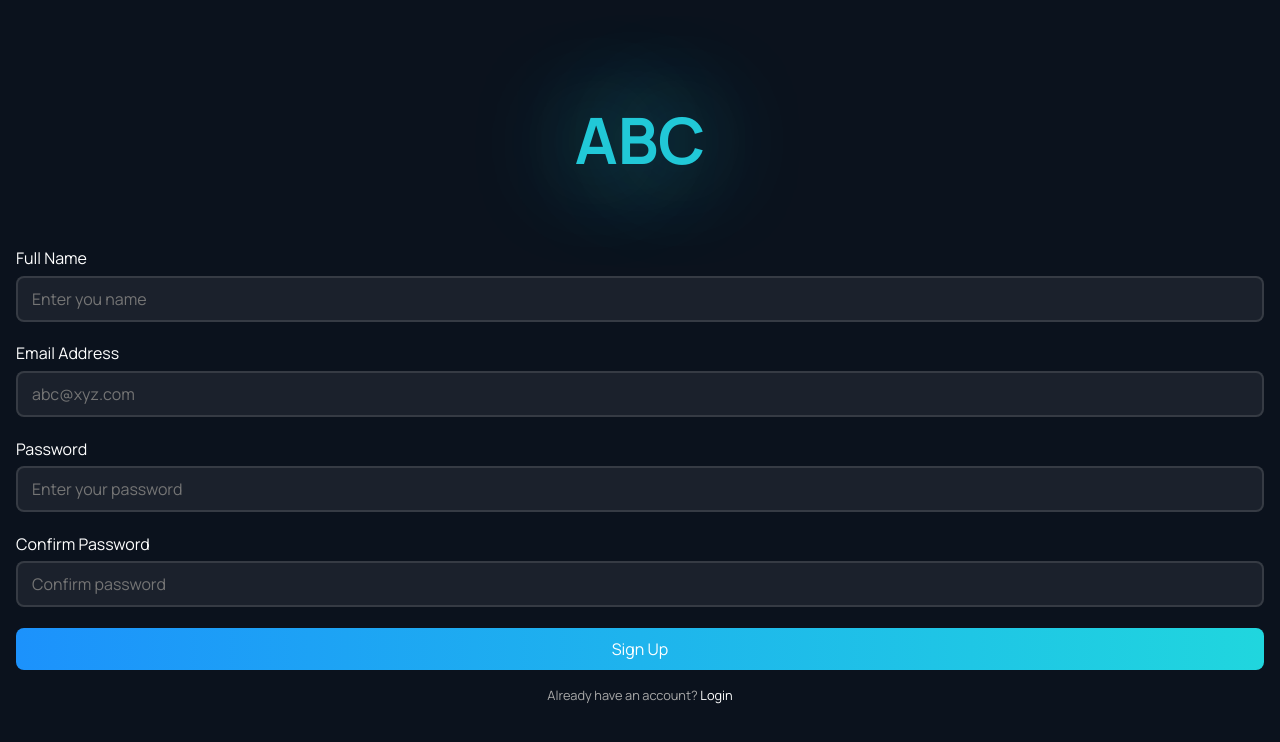
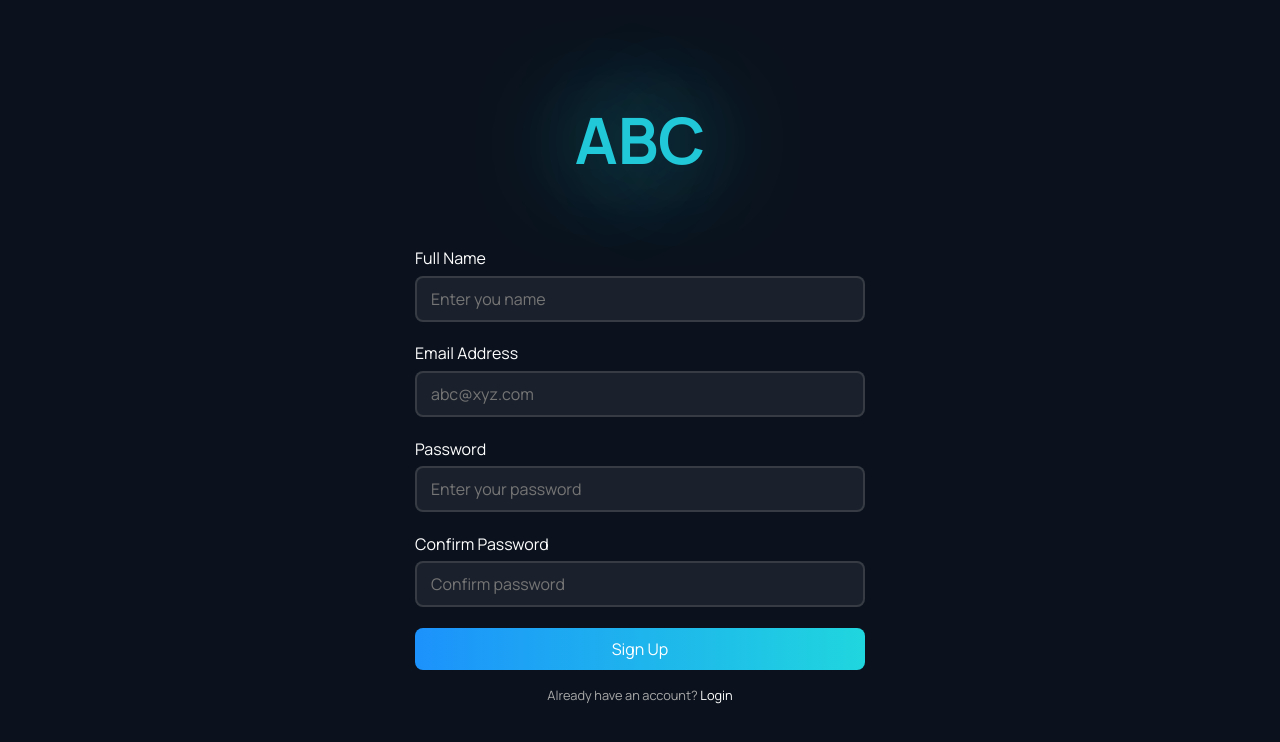
Before and after one commit to imtiaz0307/crypto-trading-page, a React (Vite) app: page /signup in a window 1280 px wide. Shown: the top 742 px of the page. Built offline with nearby package versions, Linux system fonts and the light colour scheme.

Commit message:
add the vercel.json file to fix routing issue in production version

```diff
--- a/src/pages/Login.jsx
+++ b/src/pages/Login.jsx
@@ -13,7 +13,7 @@ const LoginPage = () => {
             color: "white"
         }}>
             <h4 className='logo'>ABC</h4>
-            <form onSubmit={e => {
+            <form style={{ maxWidth: "450px", margin: "0 auto", width: "100%" }} onSubmit={e => {
                 e.preventDefault()
                 navigate('/')
             }}>
@@ -39,7 +39,7 @@ const LoginPage = () => {
                 </div>
                 <button className='submit_btn'>Login</button>
             </form>
-            <p style={{ marginTop: '10px', textAlign: "center", marginTop: "1rem", fontSize: ".8rem", color: "#a8a8a8" }}>
+            <p style={{ textAlign: "center", marginTop: "1rem", fontSize: ".8rem", color: "#a8a8a8" }}>
                 Don't have an account? <Link to="/signup" style={{ color: "white" }}> Sign up</Link>
             </p>
         </div >
--- a/src/pages/Signup.jsx
+++ b/src/pages/Signup.jsx
@@ -12,7 +12,7 @@ const SignupPage = () => {
             color: "white"
         }}>
             <h4 className='logo'>ABC</h4>
-            <form>
+            <form style={{ maxWidth: "450px", margin: "0 auto", width: "100%" }}>
                 <div style={{
                     display: "flex",
                     flexDirection: "column",
@@ -55,7 +55,7 @@ const SignupPage = () => {
                 </div>
                 <button className='submit_btn'>Sign Up</button>
             </form>
-            <p style={{ marginTop: '10px', textAlign: "center", marginTop: "1rem", fontSize: ".8rem", color: "#a8a8a8" }}>
+            <p style={{ textAlign: "center", marginTop: "1rem", fontSize: ".8rem", color: "#a8a8a8" }}>
                 Already have an account? <Link to="/login" style={{ color: "white" }}> Login</Link>
             </p>
         </div >
```
Also changed, not shown: vercel.json (added).
